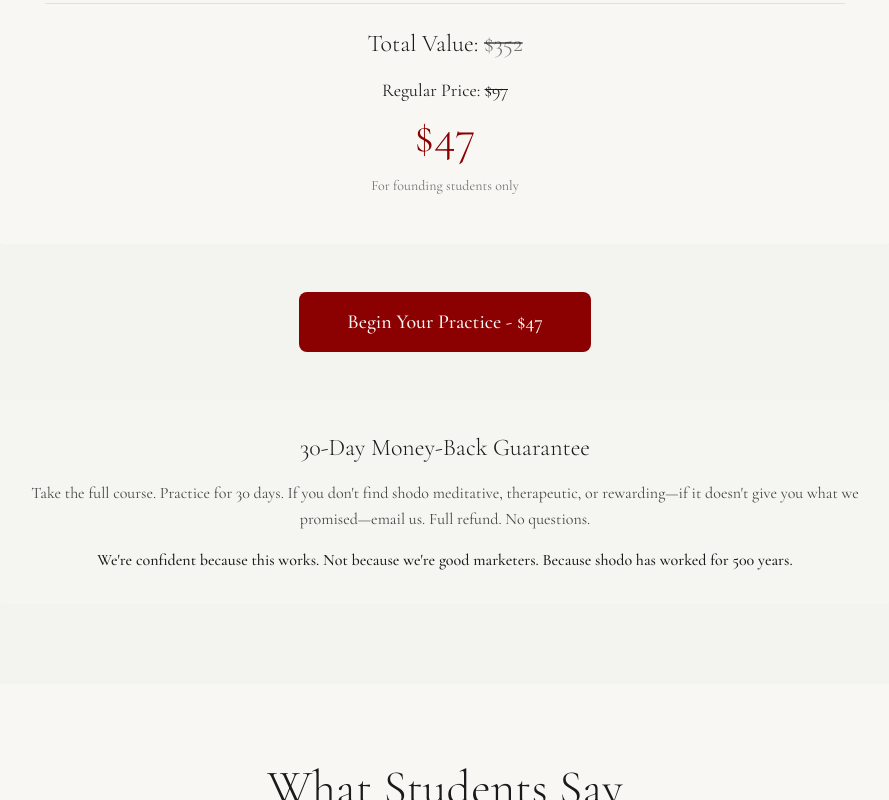
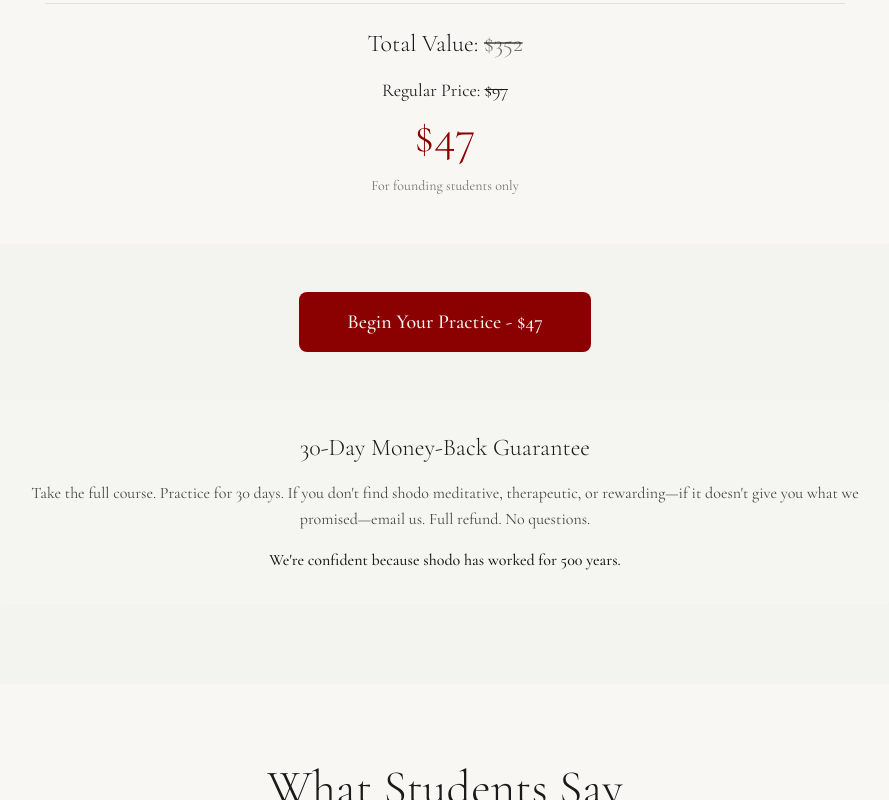
Before and after one commit to lkalajzic/shodo-course, a Next.js app in the folder landing/: page / in a window 1280 px wide. Shown: the part 11200-12000 px from the top of the page, without its empty margins (195-1084 px from the left). Built offline with nearby package versions, Linux system fonts and the light colour scheme.

Commit message:
Remove 'not because we're good marketers' line from guarantee

```diff
--- a/landing/app/page.tsx
+++ b/landing/app/page.tsx
@@ -576,7 +576,7 @@ export default function Home() {
               Take the full course. Practice for 30 days. If you don't find shodo meditative, therapeutic, or rewarding—if it doesn't give you what we promised—email us. Full refund. No questions.
             </p>
             <p className="font-medium">
-              We're confident because this works. Not because we're good marketers. Because shodo has worked for 500 years.
+              We're confident because shodo has worked for 500 years.
             </p>
           </div>
         </div>
```
